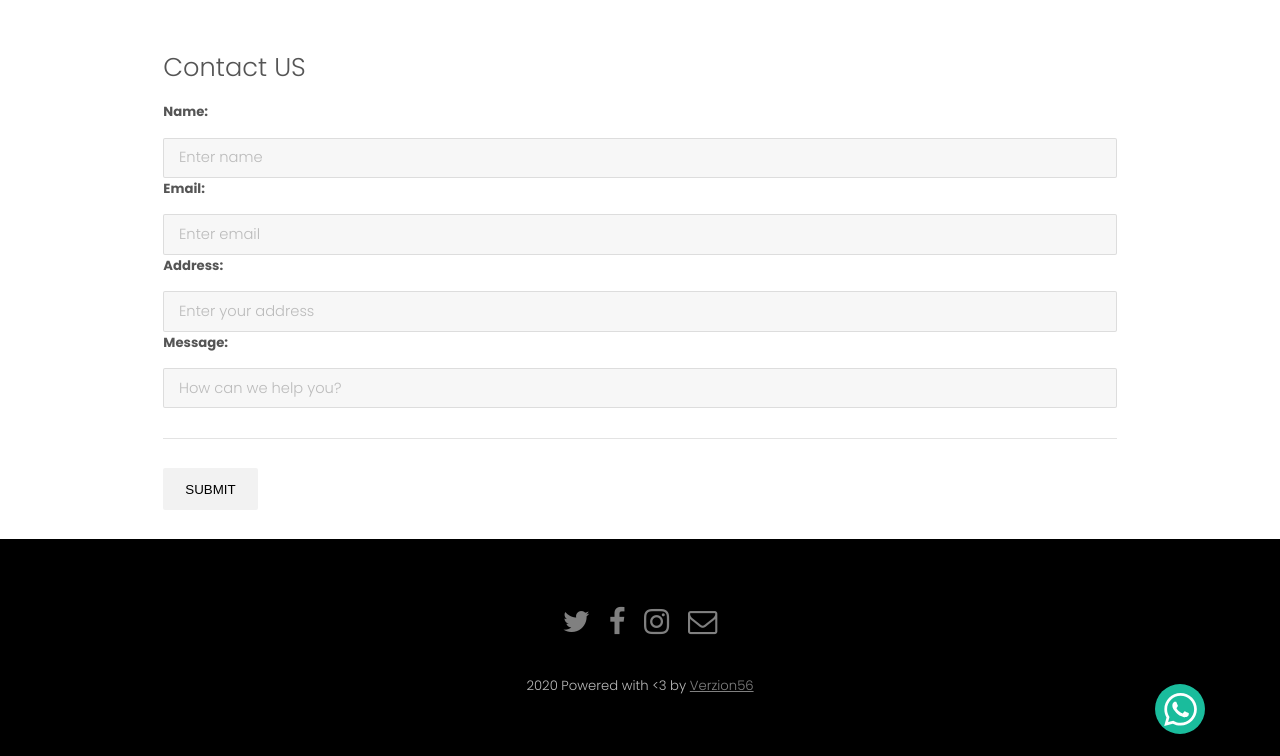
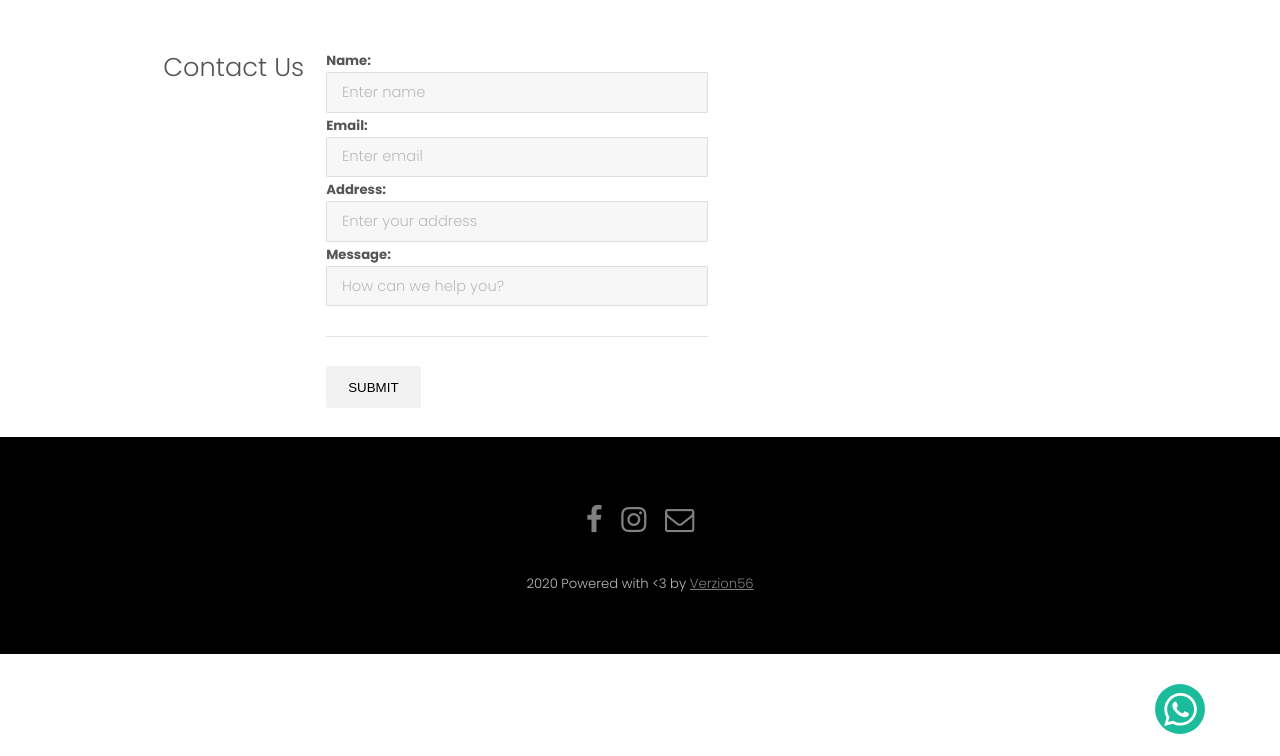
Before and after one commit to 56kz/texastaxes, a PHP site: page /contact.html in a window 1280 px wide. Shown: the part 48-804 px from the top of the page. After the commit the page ends 782 px from the top, so only its background shows below. Run offline with PHP 8.4, Linux system fonts and the light colour scheme.

Commit message:
contact ubicated

```diff
--- a/assets/css/main.css
+++ b/assets/css/main.css
@@ -2137,7 +2137,6 @@
 	}
 
 	label {
-		display: block;
 		font-size: 0.9rem;
 		font-weight: 700;
 		margin: 0 0 1rem 0;
@@ -2156,7 +2155,6 @@ input
 		border: none;
 		border: solid 1px;
 		color: inherit;
-		display: block;
 		outline: 0;
 		padding: 0 1rem;
 		text-decoration: none;
@@ -2173,7 +2171,6 @@ input
 
 	.select-wrapper {
 		text-decoration: none;
-		display: block;
 		position: relative;
 	}
 
@@ -2188,7 +2185,6 @@ input
 
 		.select-wrapper:before {
 			content: '\f078';
-			display: block;
 			height: 2.75rem;
 			line-height: 2.75rem;
 			pointer-events: none;
--- a/contact.html
+++ b/contact.html
@@ -5,6 +5,7 @@
 		<meta charset="utf-8" />
 		<meta name="viewport" content="width=device-width, initial-scale=1" />
 		<link rel="stylesheet" href="assets/css/main.css" />
+
 	</head>
 	<body class="subpage">
 
@@ -35,10 +36,10 @@
 <br><br>
 
       <div class="container">
-        <div class="col-md-6 col-md-offset-3">
-          <h2>Contact US</h2>
+				<div class="row">
+					<h2>Contact Us</h2>
           <form action="/action_page.php">
-						<div class="form-group">
+						<div class="col-lg-8 col-lg-offset-2">
 							<label for="email">Name:</label>
 							<input type="email" class="form-control" id="name" placeholder="Enter name" name="name">
 						</div>
@@ -58,7 +59,11 @@
             <button type="submit" class="btn btn-primary">Submit</button>
           </form>
         </div>
+			 </div>
+
       </div>
+
+
 
 
 
@@ -66,10 +71,9 @@
 			<footer id="footer">
 			  <div class="container">
 			  	<ul class="icons">
-				  	<li><a href="#" class="icon fa-twitter"><span class="label">Twitter</span></a></li>
 					  <li><a href="#" class="icon fa-facebook"><span class="label">Facebook</span></a></li>
 					  <li><a href="#" class="icon fa-instagram"><span class="label">Instagram</span></a></li>
-					  <li><a href="#" class="icon fa-envelope-o"><span class="label">Email</span></a></li>
+					  <li><a href="contact.html" class="icon fa-envelope-o"><span class="label">Email</span></a></li>
 				  </ul>
 			  </div>
 			  <div class="copyright">
--- a/index.html
+++ b/index.html
@@ -141,10 +141,9 @@
 			<footer id="footer">
 				<div class="container">
 					<ul class="icons">
-						<li><a href="#" class="icon fa-twitter"><span class="label">Twitter</span></a></li>
 						<li><a href="#" class="icon fa-facebook"><span class="label">Facebook</span></a></li>
 						<li><a href="#" class="icon fa-instagram"><span class="label">Instagram</span></a></li>
-						<li><a href="#" class="icon fa-envelope-o"><span class="label">Email</span></a></li>
+						<li><a href="contact.html" class="icon fa-envelope-o"><span class="label">Email</span></a></li>
 					</ul>
 				</div>
 				<div class="copyright">
```
